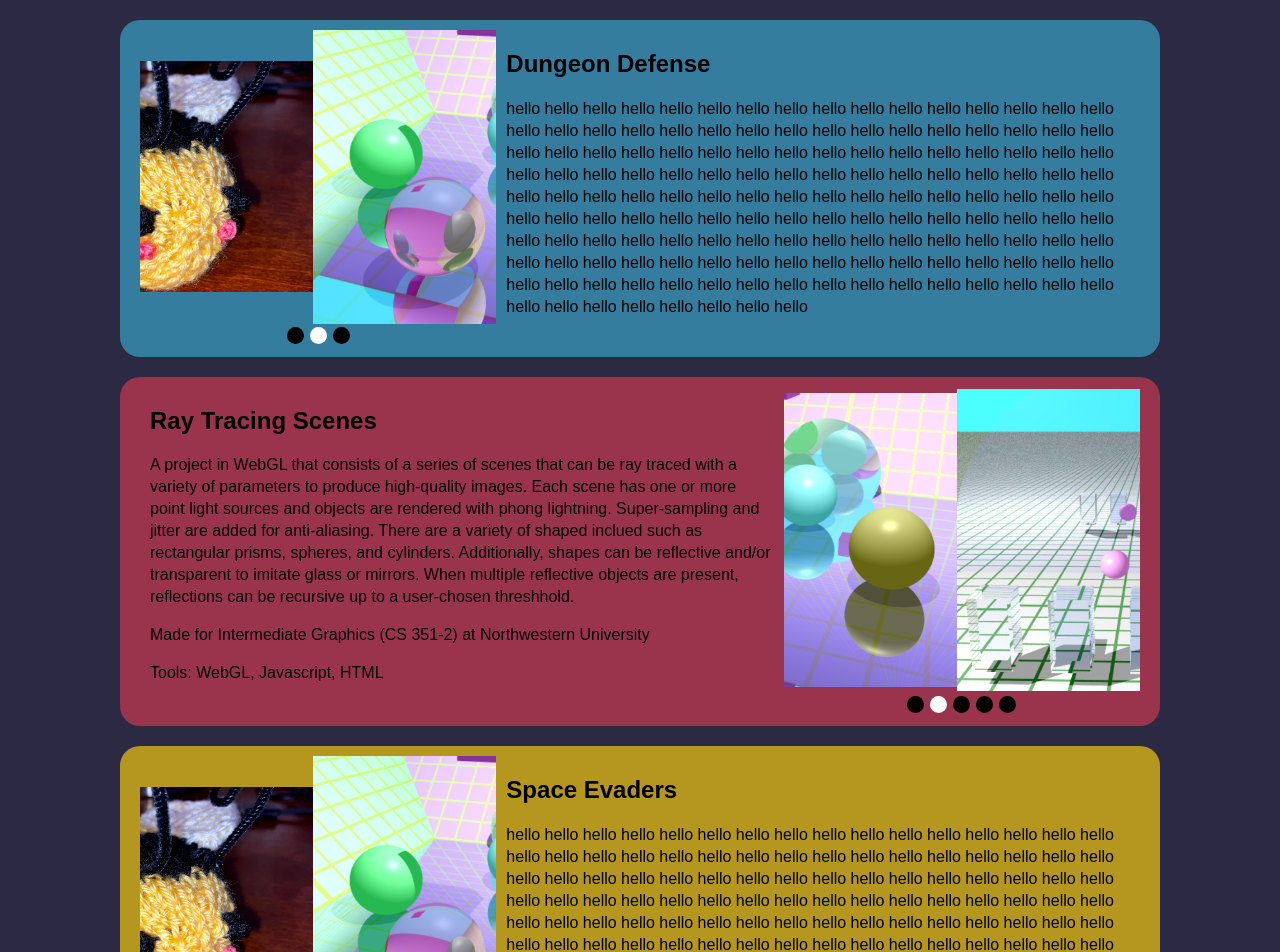
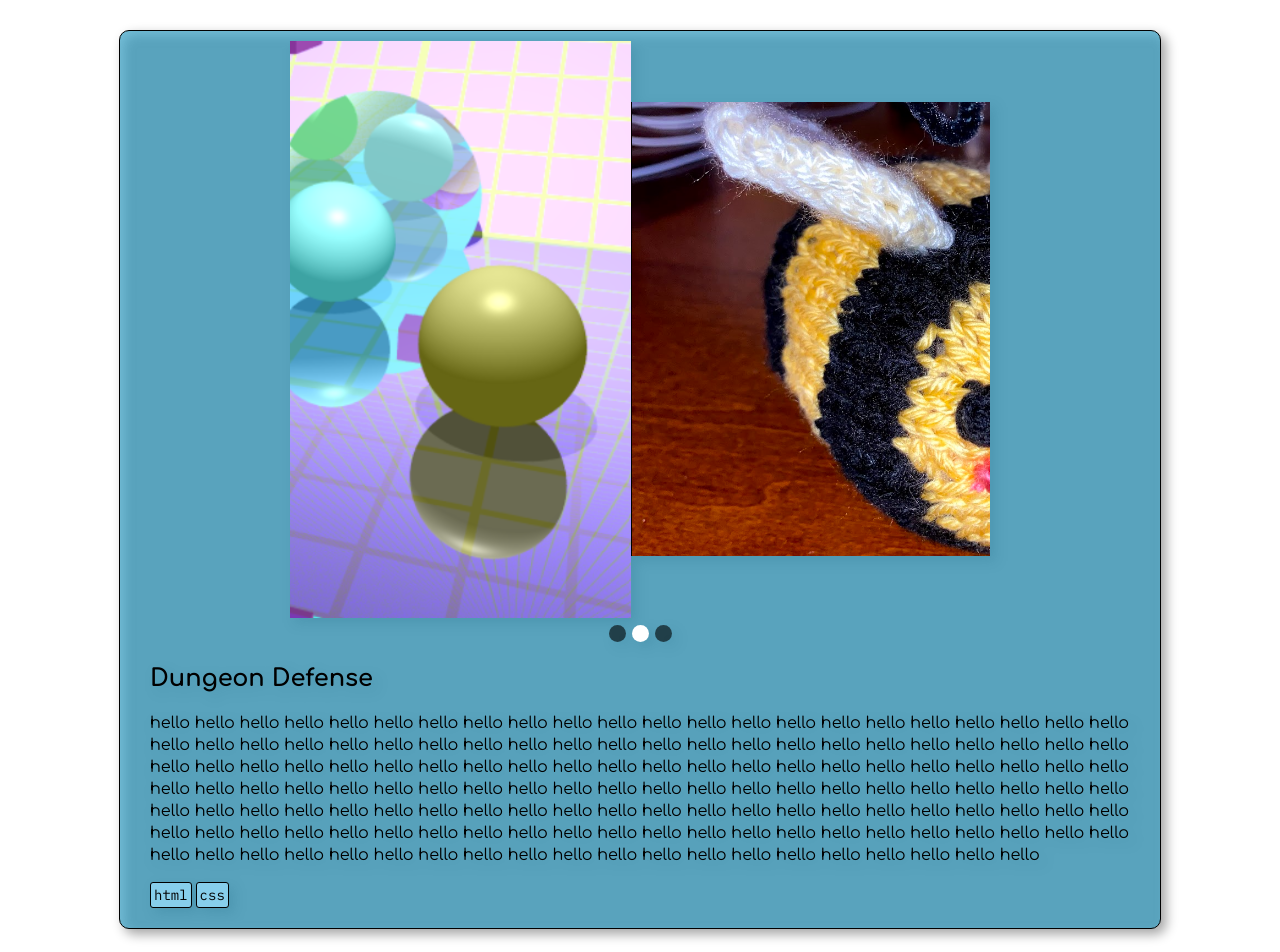
Before and after one commit to bfiskers/bfisk-portfolio, a Vue app: page /projects in a window 1280 px wide. Shown: the top 952 px of the page. Built offline with nearby package versions, Linux system fonts and the light colour scheme.

Commit message:
Project page CSS redone

```diff
--- a/index.html
+++ b/index.html
@@ -9,5 +9,5 @@
   <body>
     <div id="app"></div>
     <script type="module" src="/src/main.js"></script>
-  </body>
+    <link href="https://fonts.googleapis.com/css2?family=Comfortaa:wght@300;400;500;600;700&family=IBM+Plex+Mono:wght@300;400;500&display=swap" rel="stylesheet">  </body>
 </html>
--- a/src/assets/main.css
+++ b/src/assets/main.css
@@ -1,10 +1,5 @@
 * {
-    font-family: 'Nunito', sans-serif;
-}
-
-body {
-    margin: 0;
-    background-color: #2c2942;
+    font-family: 'Comfortaa', sans-serif;
 }
 
 h2 {
@@ -14,3 +9,9 @@ h2 {
 p {
     line-height: 22px;
 }
+
+body {
+    padding-top: 30px;
+    padding-bottom: 20px;
+    margin: 0;
+}
--- a/src/components/Projects.vue
+++ b/src/components/Projects.vue
@@ -28,7 +28,8 @@ export default {
             `],
             color: "56, 161, 199",
             imageLeft: true,
-            image: [bee, ray1, prof],
+            image: [ray1, bee, prof],
+            tags: ["html", "css"]
           },
           {
             name: "Ray Tracing Scenes",
@@ -40,11 +41,11 @@ export default {
               can be reflective and/or transparent to imitate glass or mirrors. When multiple reflective objects
               are present, reflections can be recursive up to a user-chosen threshhold.
             `,`
-              Made for Intermediate Graphics (CS 351-2) at Northwestern University
-            `, `Tools: WebGL, Javascript, HTML`],
+              Made for Intermediate Graphics (CS 351-2) at Northwestern University`],
             color: "201, 58, 82",
             imageLeft: false,
-            image: [ray1, ray3, ray4, ray2, ray5],
+            image: [ray1, ray3, ray4, ray5, ray2],
+            tags: ["WebGL", "JavaScript", "HTML"]
           },
           {
             name: "Space Evaders",
@@ -64,6 +65,7 @@ export default {
             color: "240, 199, 17",
             imageLeft: true,
             image: [bee, ray1],
+            tags: ["Unity", "Hello", "HTML"]
           },
         ]
       }
@@ -100,15 +102,20 @@ export default {
     <div v-for="project in projects" class="projectContainer" :style="'--rgb: ' + project.color + '; flex-direction: ' + (project.imageLeft ? 'unset' : 'row-reverse')">
       <div class="projectImage">
         <div class="projectImageHolder" :style="'left: ' + (project.imageScroller ? '' + (project.imageScroller * -100) + '%' : '0px')">
-          <img v-for="im in project.image" :src="im"/>
+          <div v-for="im in project.image" class="imageHolder">
+            <img :src="im"/>
+          </div>
         </div>
         <div class="slideshowButtonsHolder">
-          <button class="slideshowButton" v-for="(im, ind) in project.image" @click="scrollImage(project, ind)" :style="'background-color: ' + (project.imageScroller === ind ? 'white' : 'black')"></button>
+          <button class="slideshowButton" v-for="(im, ind) in project.image" @click="scrollImage(project, ind)" :style="'background-color: ' + (project.imageScroller === ind ? 'white; opacity: 1;' : 'black')"></button>
         </div>
       </div>
       <div class="projectDesc">
         <h2>{{ project.name }}</h2>
         <p v-for="paragraph in project.text">{{ paragraph }}</p>
+        <div class="tagHolder">
+          <div v-for="tag in project.tags" class="projectTag">{{ tag }}</div>
+        </div>
       </div>
     </div>
   </div>
@@ -117,18 +124,20 @@ export default {
 <style scoped>
 .projectContainer {
   background-color: rgba(var(--rgb), 0.7);
-  display: flex;
   margin: auto;
-  margin-top: 20px;
-  margin-bottom: 20px;
+  margin-bottom: 40px;
   padding: 10px 20px;
-  border-radius: 20px;
+  border-radius: 10px;
   width: 80%;
   max-width: 1000px;
+  border: 1px solid black;
+  filter: drop-shadow(5px 5px 6px grey);
 }
 
 .projectContainer:hover{
   background-color: rgba(var(--rgb), 1.0);
+  filter: drop-shadow(5px 5px 12px grey);
+
 }
 
 .projectDesc {
@@ -148,6 +157,8 @@ export default {
   flex: 4 1 0;
   align-self: center;
   overflow: hidden;
+  width: 70%;
+  margin: auto;
 }
 
 .projectImageHolder {
@@ -162,6 +173,8 @@ export default {
 }
 
 .slideshowButton {
+  background-color: black;
+  transition: all 0.5s;
   border-radius: 100%;
   height: 17px;
   width: 17px;
@@ -169,6 +182,11 @@ export default {
   margin: 0;
   border: none;
   margin: 3px;
+  opacity: 0.6;
+}
+
+.slideshowButton:hover {
+  opacity: 1;
 }
 
 .slideshowButtonsHolder {
@@ -176,22 +194,39 @@ export default {
   justify-content: center;
 }
 
+.imageHolder {
+  min-width: 100%;
+}
+
 img {
-  width: 100%;
+  width: -webkit-fill-available;
+}
+
+.projectTag {
+  background-color: skyblue;
+  border: 1px solid black;
+  border-radius: 3px;
+  padding: 3px;
+  font-size: 14px;
+  margin-right: 4px;
+  font-family: 'IBM Plex Mono', monospace;
+}
+
+.tagHolder {
+  display: flex;
 }
 
 @media only screen and (max-width : 700px) {
   .projectContainer {
-    width: 100%;
-    display: block;
+    width: 90%;
   }
 
   .projectDesc {
     max-height: unset;
   }
 
-  img {
-    width: -webkit-fill-available;
+  .projectImage {
+    width: 100%;
   }
 }
 </style>
--- a/src/components/SectionButton.vue
+++ b/src/components/SectionButton.vue
@@ -28,7 +28,7 @@ export default {
   width: 40%;
   padding-top: 60px;
   padding-bottom: 60px;
-  box-shadow: 2px 2px grey;
+  /* box-shadow: 2px 2px grey; */
   margin: 10px;
   min-width: 300px;
   display: flex;
```
